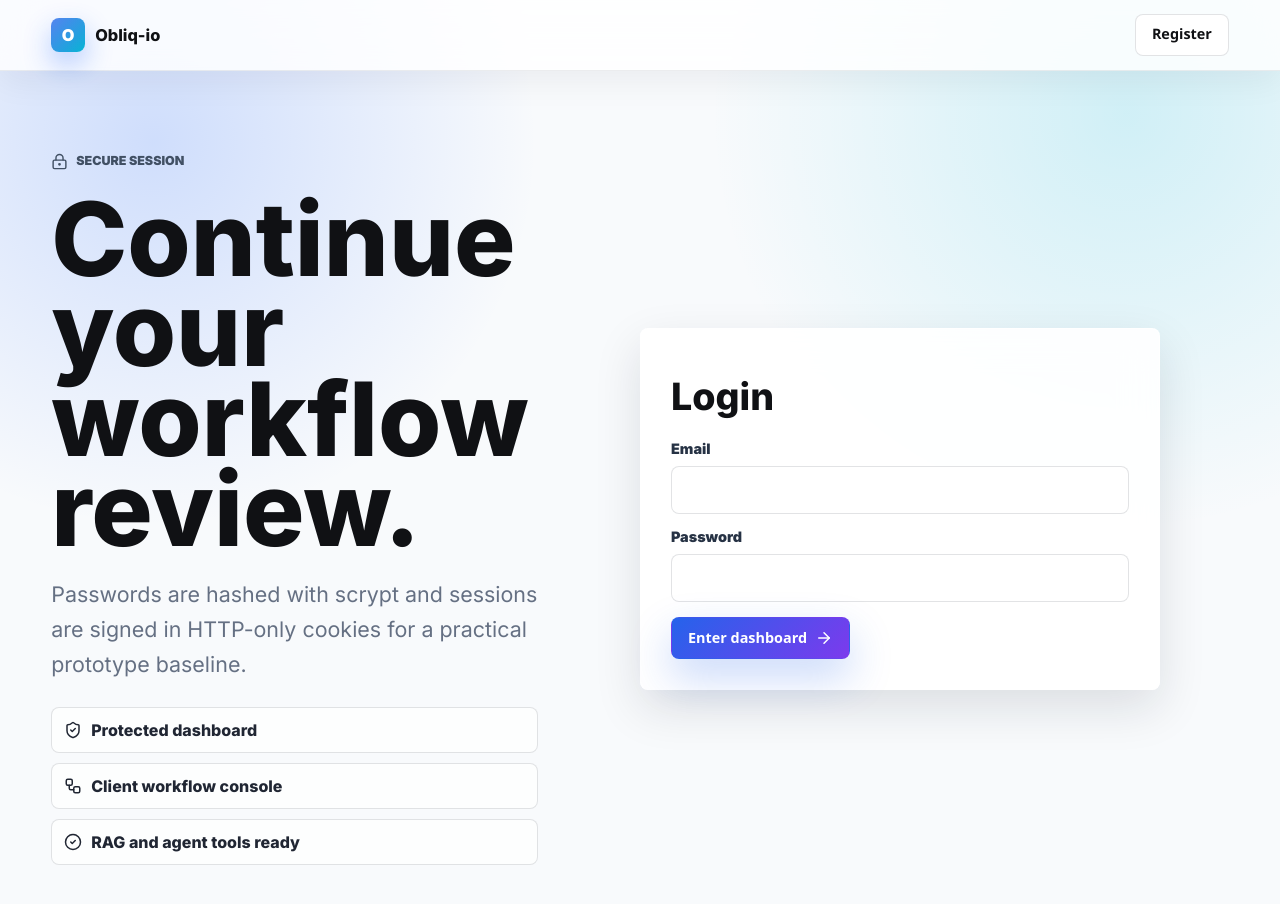
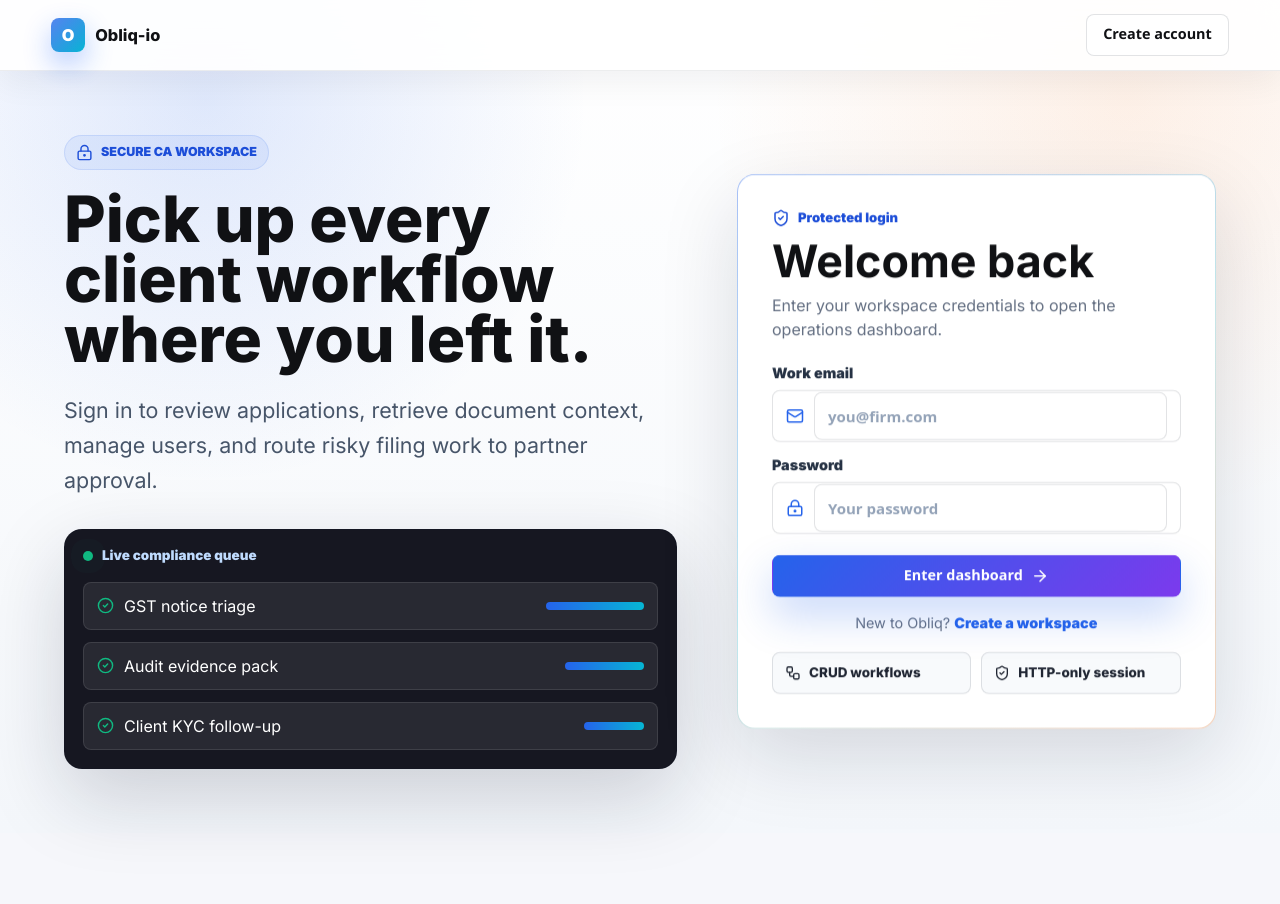
Before and after one commit to mohammedirfad/obliq-test, a Next.js app: page /login in a window 1280 px wide. Shown: the top 904 px of the page. After the commit the page ends 833 px from the top, so only its background shows below. Built offline with nearby package versions, Linux system fonts and the light colour scheme.

Commit message:
chnages added in the css

```diff
--- a/app/globals.css
+++ b/app/globals.css
@@ -753,16 +753,50 @@
 
 .auth-page {
   background:
-    radial-gradient(circle at 12% 15%, rgba(21, 93, 252, 0.18), transparent 24rem),
-    radial-gradient(circle at 88% 12%, rgba(0, 184, 217, 0.16), transparent 26rem),
-    #f8fafc;
-}
-
+    radial-gradient(circle at 16% 12%, rgba(37, 99, 235, 0.14), transparent 24rem),
+    radial-gradient(circle at 88% 12%, rgba(249, 115, 22, 0.1), transparent 26rem),
+    linear-gradient(180deg, #ffffff, #f4f7fb);
+}
+
+.auth-nav {
+  background: rgba(255, 255, 255, 0.9);
+}
+
+.auth-shell,
 .auth-wrap {
   align-items: center;
   display: grid;
-  grid-template-columns: 0.92fr 1.08fr;
+  gap: clamp(22px, 5vw, 60px);
+  grid-template-columns: minmax(0, 1fr) minmax(390px, 0.78fr);
   min-height: calc(100vh - 68px);
+  padding: clamp(24px, 5vw, 70px) clamp(18px, 5vw, 78px);
+}
+
+.register-shell {
+  grid-template-columns: minmax(0, 0.95fr) minmax(420px, 0.82fr);
+}
+
+.auth-story {
+  max-width: 760px;
+}
+
+.auth-story .eyebrow {
+  background: rgba(37, 99, 235, 0.08);
+  border: 1px solid rgba(37, 99, 235, 0.12);
+  border-radius: 999px;
+  color: #1d4ed8;
+  padding: 8px 11px;
+}
+
+.auth-story h1 {
+  color: var(--ink);
+  font-size: clamp(2.5rem, 5vw, 5.3rem);
+  line-height: 0.94;
+}
+
+.auth-story .lead {
+  color: #475569;
+  max-width: 640px;
 }
 
 .auth-panel {
@@ -775,6 +809,184 @@
 .auth-panel h1 {
   font-size: 2.35rem;
   line-height: 1.02;
+}
+
+.auth-card {
+  background:
+    linear-gradient(#fff, #fff) padding-box,
+    linear-gradient(145deg, rgba(37, 99, 235, 0.4), rgba(6, 182, 212, 0.24), rgba(249, 115, 22, 0.3)) border-box;
+  border: 1px solid transparent;
+  border-radius: 18px;
+  box-shadow: 0 28px 80px rgba(15, 23, 42, 0.14);
+  padding: clamp(22px, 4vw, 34px);
+}
+
+.auth-card-head {
+  margin-bottom: 24px;
+}
+
+.auth-card-head > span {
+  align-items: center;
+  color: #1d4ed8;
+  display: inline-flex;
+  font-size: 0.82rem;
+  font-weight: 880;
+  gap: 8px;
+  margin-bottom: 12px;
+}
+
+.auth-card-head h2 {
+  font-size: clamp(2rem, 4vw, 2.8rem);
+  margin: 0 0 8px;
+}
+
+.auth-card-head p,
+.auth-switch {
+  color: var(--muted);
+  line-height: 1.5;
+  margin: 0;
+}
+
+.icon-field > span {
+  align-items: center;
+  background: #fff;
+  border: 1px solid var(--line);
+  border-radius: var(--radius);
+  display: grid;
+  gap: 10px;
+  grid-template-columns: auto minmax(0, 1fr);
+  min-height: 52px;
+  padding: 0 13px;
+  transition:
+    border-color 160ms ease,
+    box-shadow 160ms ease;
+}
+
+.icon-field > span:focus-within {
+  border-color: rgba(37, 99, 235, 0.58);
+  box-shadow: 0 0 0 4px rgba(37, 99, 235, 0.1);
+}
+
+.icon-field svg {
+  color: var(--brand);
+}
+
+.icon-field input {
+  border: 0;
+  box-shadow: none;
+  min-height: 50px;
+  padding: 0;
+}
+
+.icon-field input:focus,
+.icon-field input[aria-invalid="true"] {
+  border: 0;
+  box-shadow: none;
+}
+
+.auth-submit {
+  margin-top: 6px;
+  width: 100%;
+}
+
+.auth-switch {
+  font-size: 0.9rem;
+  margin-top: 16px;
+  text-align: center;
+}
+
+.auth-switch a {
+  color: var(--brand);
+  font-weight: 850;
+}
+
+.auth-preview {
+  background: rgba(8, 9, 20, 0.94);
+  border: 1px solid rgba(15, 23, 42, 0.12);
+  border-radius: 18px;
+  box-shadow: 0 28px 80px rgba(15, 23, 42, 0.18);
+  color: #fff;
+  display: grid;
+  gap: 12px;
+  margin-top: 30px;
+  max-width: 620px;
+  padding: 18px;
+}
+
+.preview-head {
+  align-items: center;
+  color: #bfdbfe;
+  display: flex;
+  font-size: 0.84rem;
+  font-weight: 860;
+  gap: 9px;
+  margin-bottom: 6px;
+}
+
+.preview-row {
+  align-items: center;
+  background: rgba(255, 255, 255, 0.08);
+  border: 1px solid rgba(255, 255, 255, 0.1);
+  border-radius: var(--radius);
+  display: grid;
+  gap: 10px;
+  grid-template-columns: auto minmax(0, 1fr) minmax(70px, 120px);
+  padding: 13px;
+}
+
+.preview-row svg {
+  color: var(--green);
+}
+
+.preview-row i {
+  background: linear-gradient(90deg, var(--brand), var(--cyan));
+  border-radius: 999px;
+  display: block;
+  height: 8px;
+  justify-self: end;
+}
+
+.auth-mini-grid,
+.auth-proof-grid {
+  display: grid;
+  gap: 10px;
+}
+
+.auth-mini-grid {
+  grid-template-columns: repeat(2, minmax(0, 1fr));
+  margin-top: 18px;
+}
+
+.auth-mini-grid span,
+.proof-card {
+  align-items: center;
+  background: rgba(248, 250, 252, 0.9);
+  border: 1px solid var(--line);
+  border-radius: var(--radius);
+  color: var(--ink-2);
+  display: flex;
+  font-size: 0.84rem;
+  font-weight: 800;
+  gap: 8px;
+  padding: 12px;
+}
+
+.auth-proof-grid {
+  grid-template-columns: repeat(2, minmax(0, 1fr));
+  margin-top: 30px;
+  max-width: 620px;
+}
+
+.proof-card {
+  align-items: flex-start;
+  flex-direction: column;
+  min-height: 120px;
+}
+
+.proof-card strong {
+  color: var(--brand);
+  font-family: var(--display);
+  font-size: 1.65rem;
 }
 
 .auth-perks {
@@ -1570,6 +1782,8 @@
 
 @media (max-width: 960px) {
   .auth-wrap,
+  .auth-shell,
+  .register-shell,
   .dashboard-layout,
   .dashboard-grid,
   .team-management-grid,
@@ -1631,6 +1845,11 @@
   .side-nav {
     grid-template-columns: repeat(2, minmax(0, 1fr));
   }
+
+  .auth-shell,
+  .register-shell {
+    padding: 26px 18px 44px;
+  }
 }
 
 @media (max-width: 560px) {
@@ -1658,9 +1877,32 @@
   }
 
   .auth-panel,
+  .auth-card,
   .main {
     margin: 18px;
     padding: 20px;
+  }
+
+  .auth-card {
+    margin: 0;
+  }
+
+  .auth-story h1 {
+    font-size: 2.55rem;
+  }
+
+  .auth-mini-grid,
+  .auth-proof-grid {
+    grid-template-columns: 1fr;
+  }
+
+  .preview-row {
+    grid-template-columns: auto minmax(0, 1fr);
+  }
+
+  .preview-row i {
+    grid-column: 1 / -1;
+    justify-self: stretch;
   }
 
   .main {
--- a/app/login/page.tsx
+++ b/app/login/page.tsx
@@ -2,7 +2,7 @@
 
 import Link from "next/link";
 import { motion } from "framer-motion";
-import { ArrowRight, CheckCircle2, LockKeyhole, ShieldCheck, Workflow } from "lucide-react";
+import { ArrowRight, CheckCircle2, LockKeyhole, Mail, ShieldCheck, Workflow } from "lucide-react";
 import { useState } from "react";
 import { useRouter } from "next/navigation";
 
@@ -43,70 +43,97 @@
 
   return (
     <main className="auth-page">
-      <nav className="nav">
+      <nav className="nav auth-nav">
         <Link className="brand" href="/">
           <span className="brand-mark">O</span>
           Obliq-io
         </Link>
         <Link className="button secondary" href="/register">
-          Register
+          Create account
         </Link>
       </nav>
-      <section className="auth-wrap">
-        <motion.div
-          className="band motion-safe"
+      <section className="auth-shell">
+        <motion.aside
+          className="auth-story motion-safe"
           initial={{ opacity: 0, x: -24 }}
           animate={{ opacity: 1, x: 0 }}
           transition={{ duration: 0.55, ease: "easeOut" }}
         >
           <span className="eyebrow">
-            <LockKeyhole size={17} /> Secure session
+            <LockKeyhole size={17} /> Secure CA workspace
           </span>
-          <h1>Continue your workflow review.</h1>
+          <h1>Pick up every client workflow where you left it.</h1>
           <p className="lead">
-            Passwords are hashed with scrypt and sessions are signed in HTTP-only
-            cookies for a practical prototype baseline.
+            Sign in to review applications, retrieve document context, manage users,
+            and route risky filing work to partner approval.
           </p>
-          <div className="auth-perks">
-            <span>
-              <ShieldCheck size={18} /> Protected dashboard
-            </span>
-            <span>
-              <Workflow size={18} /> Client workflow console
-            </span>
-            <span>
-              <CheckCircle2 size={18} /> RAG and agent tools ready
-            </span>
+          <div className="auth-preview">
+            <div className="preview-head">
+              <span className="status-dot" />
+              Live compliance queue
+            </div>
+            {["GST notice triage", "Audit evidence pack", "Client KYC follow-up"].map((item, index) => (
+              <motion.div
+                className="preview-row"
+                key={item}
+                initial={{ opacity: 0, y: 12 }}
+                animate={{ opacity: 1, y: 0 }}
+                transition={{ delay: 0.16 + index * 0.08 }}
+              >
+                <CheckCircle2 size={17} />
+                <span>{item}</span>
+                <i style={{ width: `${82 - index * 16}%` }} />
+              </motion.div>
+            ))}
           </div>
-        </motion.div>
+        </motion.aside>
+
         <motion.form
-          className="auth-panel motion-safe"
+          className="auth-card motion-safe"
           onSubmit={submit}
           noValidate
           initial={{ opacity: 0, y: 24 }}
           animate={{ opacity: 1, y: 0 }}
           transition={{ duration: 0.55, delay: 0.08, ease: "easeOut" }}
         >
-          <h1>Login</h1>
-          <div className="field">
-            <label htmlFor="email">Email</label>
-            <input id="email" name="email" type="email" aria-invalid={Boolean(errors.email)} />
+          <div className="auth-card-head">
+            <span>
+              <ShieldCheck size={18} /> Protected login
+            </span>
+            <h2>Welcome back</h2>
+            <p>Enter your workspace credentials to open the operations dashboard.</p>
+          </div>
+          <div className="field icon-field">
+            <label htmlFor="email">Work email</label>
+            <span>
+              <Mail size={18} />
+              <input id="email" name="email" type="email" placeholder="you@firm.com" aria-invalid={Boolean(errors.email)} />
+            </span>
             {errors.email ? <p className="field-error">{errors.email}</p> : null}
           </div>
-          <div className="field">
+          <div className="field icon-field">
             <label htmlFor="password">Password</label>
-            <input
-              id="password"
-              name="password"
-              type="password"
-              aria-invalid={Boolean(errors.password)}
-            />
+            <span>
+              <LockKeyhole size={18} />
+              <input id="password" name="password" type="password" placeholder="Your password" aria-invalid={Boolean(errors.password)} />
+            </span>
             {errors.password ? <p className="field-error">{errors.password}</p> : null}
           </div>
           {errors.form ? <p className="alert error">{errors.form}</p> : null}
-          <button className="button primary" type="submit" disabled={loading}>
+          <button className="button primary auth-submit" type="submit" disabled={loading}>
             {loading ? "Checking..." : "Enter dashboard"} <ArrowRight size={18} />
           </button>
+          <p className="auth-switch">
+            New to Obliq? <Link href="/register">Create a workspace</Link>
+          </p>
+          <div className="auth-mini-grid">
+            <span>
+              <Workflow size={16} /> CRUD workflows
+            </span>
+            <span>
+              <ShieldCheck size={16} /> HTTP-only session
+            </span>
+          </div>
         </motion.form>
       </section>
     </main>
```
Also changed, not shown: app/register/page.tsx (+57 -41 lines).
